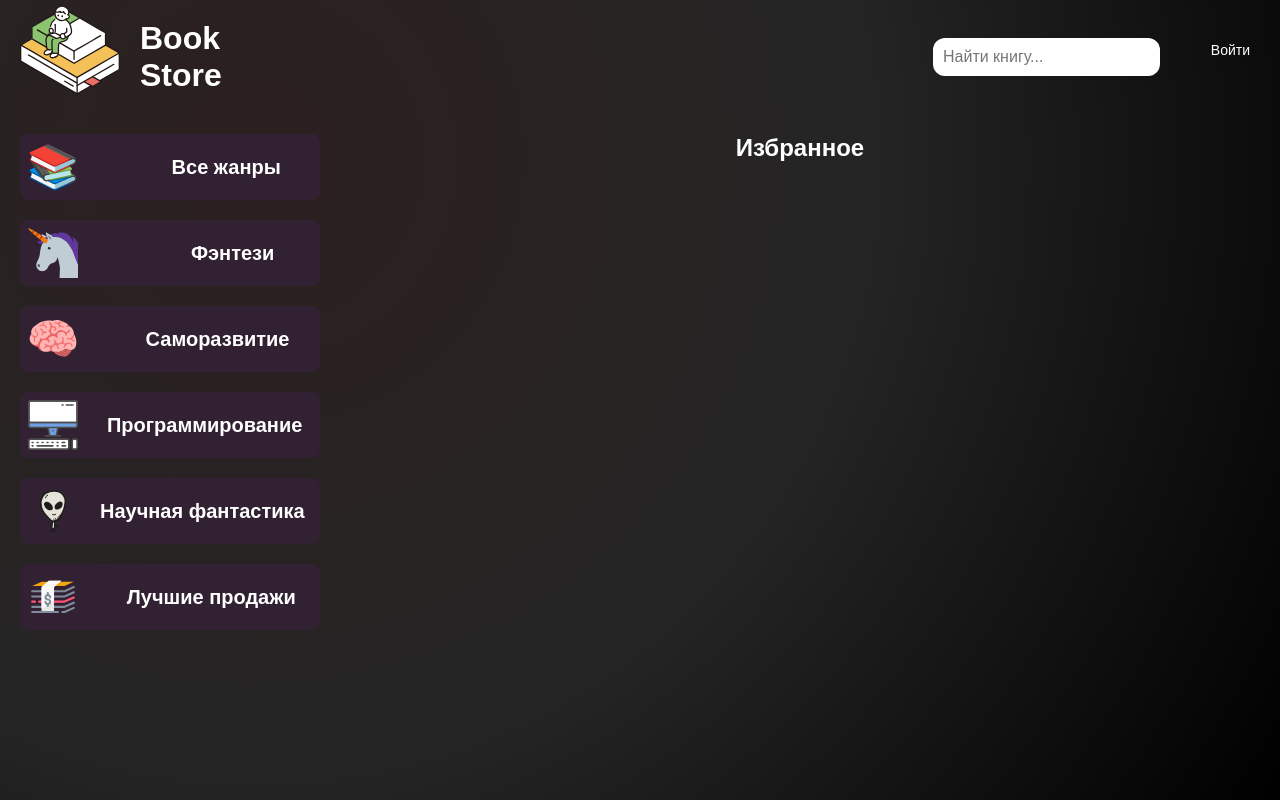
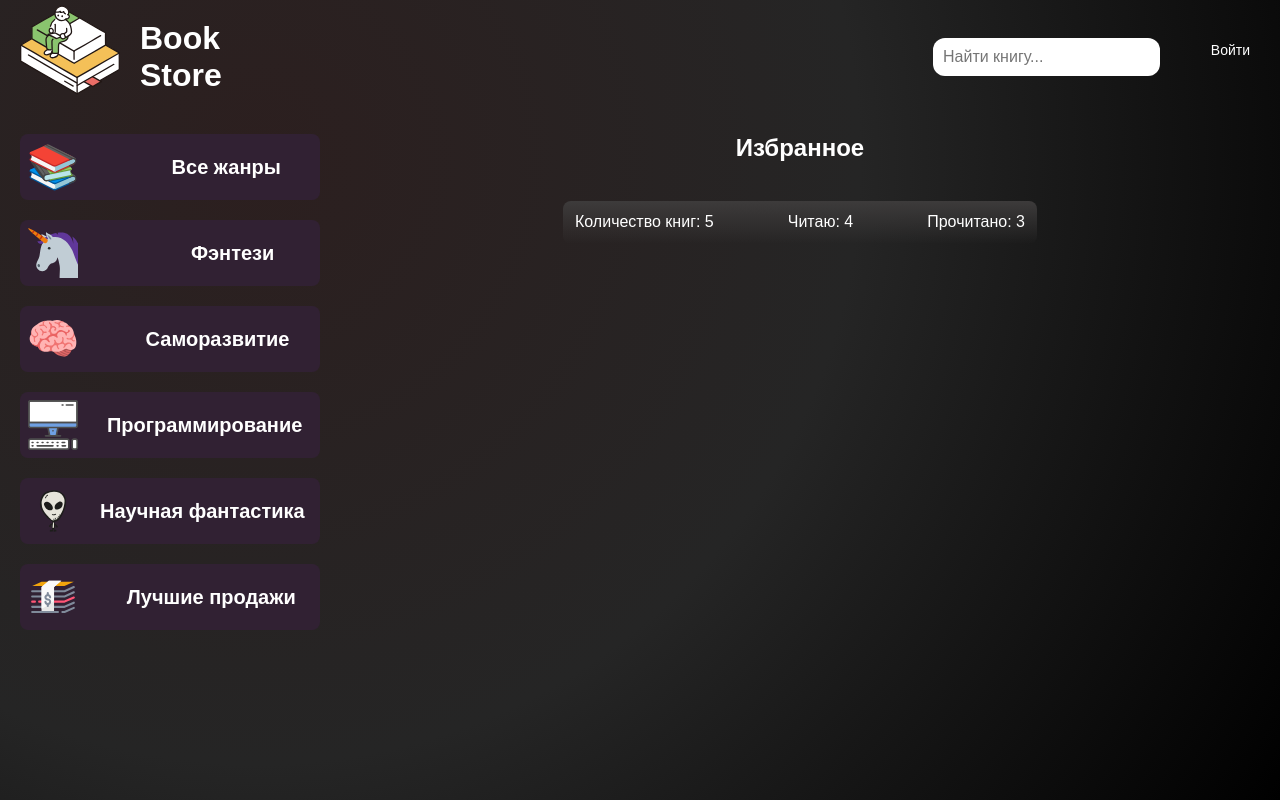
Before and after one commit to StanislavSH109/bookStore, a Vue app: page /list in a window 1280 px wide. Built offline with nearby package versions, Linux system fonts and the light colour scheme; a web font is replaced by a local one.

Commit message:
add styles in overlay

```diff
--- a/src/App.vue
+++ b/src/App.vue
@@ -59,8 +59,7 @@
 </template>
 
 <script lang="ts" setup>
-import { ref, watch } from 'vue';
-import type { IBook } from './types/books';
+import { ref } from 'vue';
 import { RouterView } from 'vue-router';
 import IconBookStore from './components/icons/IconBookStore.vue';
 import CategoryIcon from './components/CategoryIcon.vue';
--- a/src/components/BookCard.vue
+++ b/src/components/BookCard.vue
@@ -17,16 +17,31 @@
         </button>
       </div>
     </div>
+
+    <div class="card__overlay">
+      <button class="card__overlay-close">
+        X
+      </button>
+      <div class="card__overlay-buttons">
+        <button class="card__overlay-btn">Читаю</button>
+        <button class="card__overlay-btn">Прочитано</button>
+      </div>
+    </div>
   </div>
 </template>
 
 <script lang="ts" setup>
 import { useUserStore } from '@/stores/user';
 import type { IBook } from '@/types/books';
-import { computed, watch } from 'vue';
+import { ref } from 'vue';
 import IconFavorites from './icons/IconFavorites.vue';
 
 const userStore = useUserStore();
+const isOverlayOpen = ref(false);
+
+const toggleOverlay = () => {
+  isOverlayOpen.value = !isOverlayOpen.value;
+}
 
 const props = defineProps<{book: IBook}>();
 
@@ -36,8 +51,10 @@ const props = defineProps<{book: IBook}>();
 <style lang="scss" scoped>
 .card {
   display: grid;
+  position: relative;
   align-items: center;
   gap: 5px;
+  overflow: hidden;
   border: none;
   outline: none;
   padding: 14px;
@@ -127,6 +144,43 @@ const props = defineProps<{book: IBook}>();
         transform: scale(1.2);
       }
     }
+  }
+
+  &__overlay {
+    display: flex;
+    flex-direction: column;
+    justify-content: flex-start;
+    gap: 60px;
+    align-items: flex-end;
+    padding: 10px 20px 0 0;
+    position: absolute;
+    top: 0;
+    left: 0;
+    z-index: 5;
+    background-color: #757575e1;
+    width: 100%;
+    height: 100%;
+    &-buttons {
+      display: flex;
+      justify-content: center;
+      align-items: center;
+      padding: 0 30px 0 0;
+      gap: 5px;
+    }
+    &-close {
+      border: none;
+      outline: none;
+      background-color: unset;
+      cursor: pointer;
+      color: rgb(160, 8, 8);
+    }
+    &-btn {
+      border: none;
+      outline: none;
+      background-color: unset;
+      color: rgb(255, 255, 255);
+      cursor: pointer;
+    }
 
   }
 }
--- a/src/components/icons/IconLoader.vue
+++ b/src/components/icons/IconLoader.vue
@@ -8,11 +8,11 @@
       <stop offset='1' stop-color='#FBFFFD' stop-opacity='0'></stop>
     </radialGradient>
     <circle transform-origin='center' fill='none' stroke='url(#a11)' stroke-width='15' stroke-linecap='round'
-      stroke-dasharray='200 1000' stroke-dashoffset='0' cx='100' cy='100' r='40'>
+      stroke-dasharray='200 1000' stroke-dashoffset='0' cx='100' cy='100' r='50'>
       <animateTransform type='rotate' attributeName='transform' calcMode='spline' dur='2' values='360;0' keyTimes='0;1'
         keySplines='0 0 1 1' repeatCount='indefinite'></animateTransform>
     </circle>
     <circle transform-origin='center' fill='none' opacity='.2' stroke='#FBFFFD' stroke-width='15' stroke-linecap='round'
-      cx='100' cy='100' r='40'></circle>
+      cx='100' cy='100' r='50'></circle>
   </svg>
 </template>
--- a/src/views/ListView.vue
+++ b/src/views/ListView.vue
@@ -1,10 +1,17 @@
 <template>
   <div class="favorites-card">
     <h2 class="favorites-card__title">Избранное</h2>
-    <BookCard
+    <div class="favorites-card__filters">
+      <span class="favorites-card__filters-info">
+        Количество книг: <span>5</span></span>
+      <span class="favorites-card__filters-info">Читаю: <span>4</span></span>
+      <span class="favorites-card__filters-info">Прочитано: <span>3</span></span>
+    </div>
+    <BookCard class="favorites-card__books"
       v-for="book in userStore.favorites"
       :key="book.id"
       :book="book"
+      @click="openOverlay"
     />
   </div>
 
@@ -35,5 +42,30 @@ for (let user in userStore) {
     margin: 0 0 20px;
     color: white;
   }
+
+  &__filters {
+    display: flex;
+    justify-content: center;
+    max-width: 100%;
+    // grid-template-columns: repeat(3, 1fr);
+    gap: 50px;
+    grid-column: span 2;
+    align-items: center;
+    border-radius: 8px;
+    background: linear-gradient(rgb(61, 59, 59), rgba(255, 255, 255, 0));
+
+
+    &-info {
+      display: block;
+      text-align: center;
+
+      color: white;
+      padding: 12px;
+    }
+  }
+
+  &__books {
+    cursor: pointer;
+  }
 }
 </style>
```
